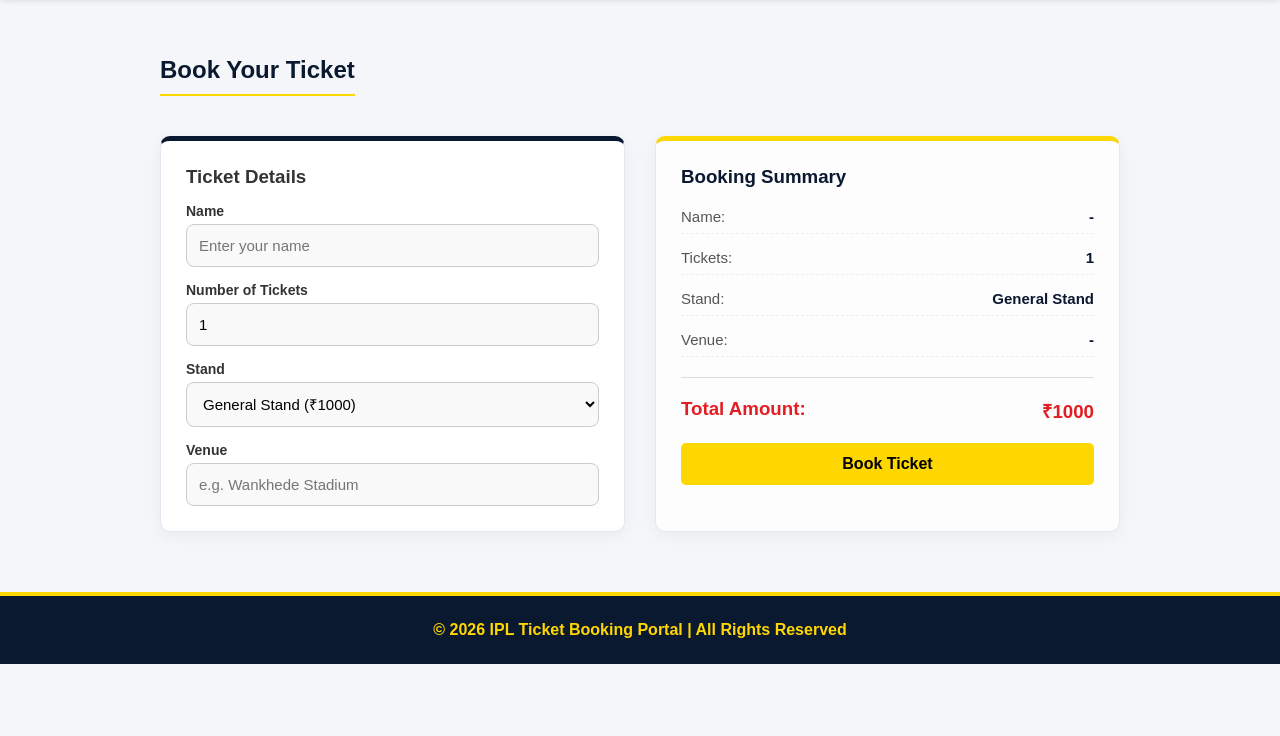
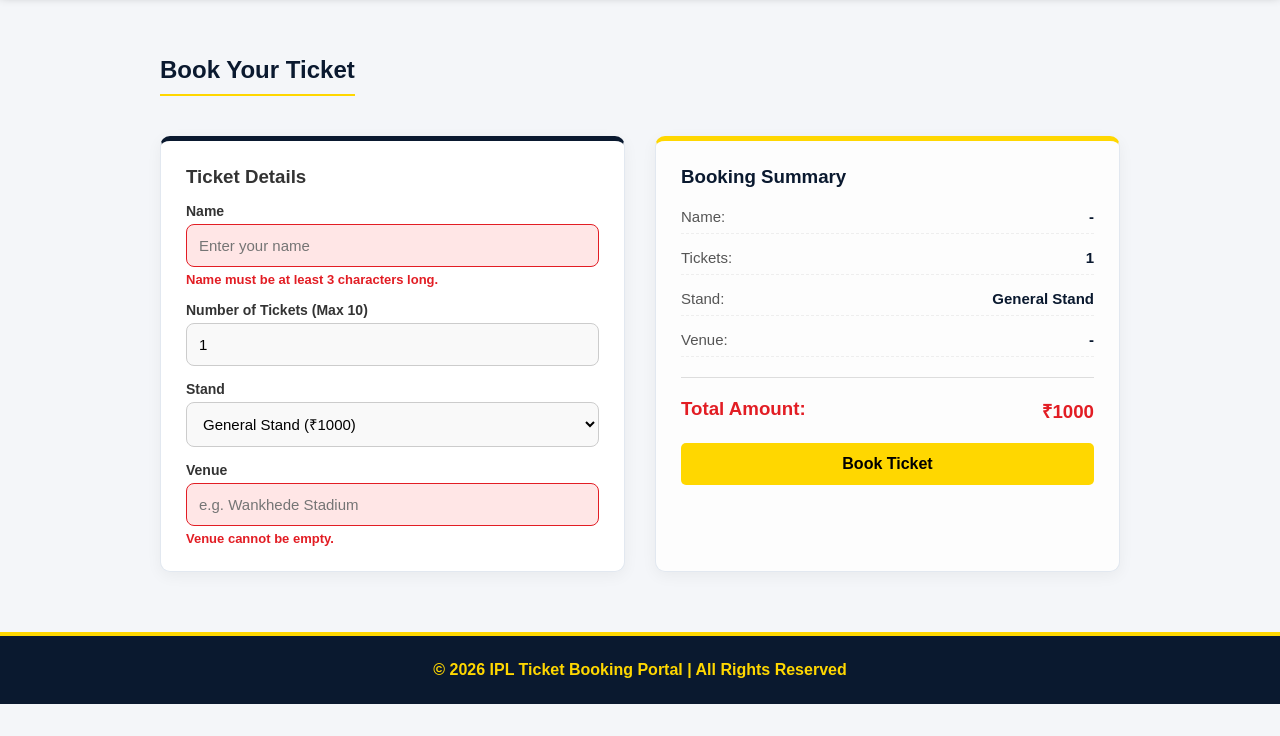
Before and after one commit to srushtimyakal99-ai/ipl-ticket-booking, a plain HTML site: page booking.html in a window 1280 px wide. Both pictures are taken after a click on the button "Book Ticket". Shown: the part 64-800 px from the top of the page. Drawn offline with Linux system fonts and the light colour scheme.

Commit message:
Validation with error messages. Commit. Activity complete: full client-side validation.

```diff
--- a/booking.html
+++ b/booking.html
@@ -29,12 +29,16 @@
             <!-- Left Side: Form -->
             <div class="form-card">
                 <h3>Ticket Details</h3>
-                <form id="bookingForm">
+                <!-- Added novalidate to prevent default browser popups so we can use our own -->
+                <form id="bookingForm" novalidate>
+
                     <label>Name</label>
                     <input type="text" id="nameInput" placeholder="Enter your name">
+                    <span class="error-msg" id="nameError"></span>
 
-                    <label>Number of Tickets</label>
-                    <input type="number" id="ticketInput" value="1" min="1" max="10">
+                    <label>Number of Tickets (Max 10)</label>
+                    <input type="number" id="ticketInput" value="1">
+                    <span class="error-msg" id="ticketError"></span>
 
                     <label>Stand</label>
                     <select id="standInput">
@@ -45,6 +49,8 @@
 
                     <label>Venue</label>
                     <input type="text" id="venueInput" placeholder="e.g. Wankhede Stadium">
+                    <span class="error-msg" id="venueError"></span>
+
                 </form>
             </div>
 
@@ -117,18 +123,46 @@
 
         updateSummary();
 
-        // SUCCESS MESSAGE & VALIDATION
+        // FULL CLIENT-SIDE VALIDATION (ASSIGNMENT 9)
         function confirmBooking() {
-            let name = document.getElementById('nameInput').value;
+            let isValid = true;
 
-            if (name.trim() === "") {
-                alert("Please enter your name before booking.");
-                return;
+            // Clear previous errors
+            document.getElementById('nameError').innerText = "";
+            document.getElementById('ticketError').innerText = "";
+            document.getElementById('venueError').innerText = "";
+            nameInput.classList.remove('input-error');
+            ticketInput.classList.remove('input-error');
+            venueInput.classList.remove('input-error');
+
+            // 1. Validate Name (Must be at least 3 characters)
+            if (nameInput.value.trim().length < 3) {
+                document.getElementById('nameError').innerText = "Name must be at least 3 characters long.";
+                nameInput.classList.add('input-error');
+                isValid = false;
             }
 
-            alert("🎉 Ticket Booked Successfully!");
-            document.getElementById('bookingForm').reset();
-            updateSummary();
+            // 2. Validate Tickets (Must be a number between 1 and 10)
+            let tickets = parseInt(ticketInput.value);
+            if (isNaN(tickets) || tickets < 1 || tickets > 10) {
+                document.getElementById('ticketError').innerText = "Please enter a valid number of tickets (1-10).";
+                ticketInput.classList.add('input-error');
+                isValid = false;
+            }
+
+            // 3. Validate Venue (Must not be empty)
+            if (venueInput.value.trim() === "") {
+                document.getElementById('venueError').innerText = "Venue cannot be empty.";
+                venueInput.classList.add('input-error');
+                isValid = false;
+            }
+
+            // If everything is valid, show success
+            if (isValid) {
+                alert("🎉 Ticket Booked Successfully!");
+                document.getElementById('bookingForm').reset();
+                updateSummary();
+            }
         }
     </script>
 </body>
--- a/styles.css
+++ b/styles.css
@@ -136,7 +136,7 @@ main {
 }
 
 .page-content {
-    padding-top: 120px; /* Space for fixed navbar */
+    padding-top: 120px;
 }
 
 main section {
@@ -180,7 +180,7 @@ th {
     color: var(--accent);
     padding: 15px;
     text-align: left;
-    white-space: nowrap; /* Prevents headers from squishing */
+    white-space: nowrap;
 }
 
 td {
@@ -273,7 +273,7 @@ footer {
    8. ASS-8: RESPONSIVE DESIGN (Media Queries)
    ========================================= */
 
-/* TABLET VIEW (Less than 768px) */
+/* TABLET & MOBILE VIEW (Less than 768px) */
 @media (max-width: 768px) {
     /* Stack Navbar */
     nav {
@@ -299,9 +299,22 @@ footer {
     .hero h1 {
         font-size: 2.2rem;
     }
+
+    /* MOVED HERE: Buttons stack at tablet size now */
+    .hero-buttons {
+        flex-direction: column;
+        width: 100%;
+        align-items: center;
+    }
+
+    .btn {
+        width: 100%;
+        max-width: 300px;
+        margin-bottom: 10px;
+    }
 }
 
-/* MOBILE VIEW (Less than 480px) */
+/* SMALL MOBILE VIEW (Less than 480px) */
 @media (max-width: 480px) {
     .hero h1 {
         font-size: 1.8rem;
@@ -311,18 +324,21 @@ footer {
         font-size: 1rem;
     }
 
-    /* Stack Buttons */
-    .hero-buttons {
-        flex-direction: column;
-        width: 100%;
-    }
-
-    .btn {
-        width: 100%;
-        margin-bottom: 10px;
-    }
-
     main section, .form-card, .summary-card {
         padding: 15px;
     }
 }
+
+
+.error-msg {
+    color: #e21d24; /* Red error text */
+    font-size: 13px;
+    display: block;
+    margin-top: 5px;
+    font-weight: bold;
+}
+
+.input-error {
+    border-color: #e21d24 !important; /* Red border */
+    background-color: #ffe6e6 !important; /* Light red background */
+}
```
Also changed, not shown: 1 other file.
